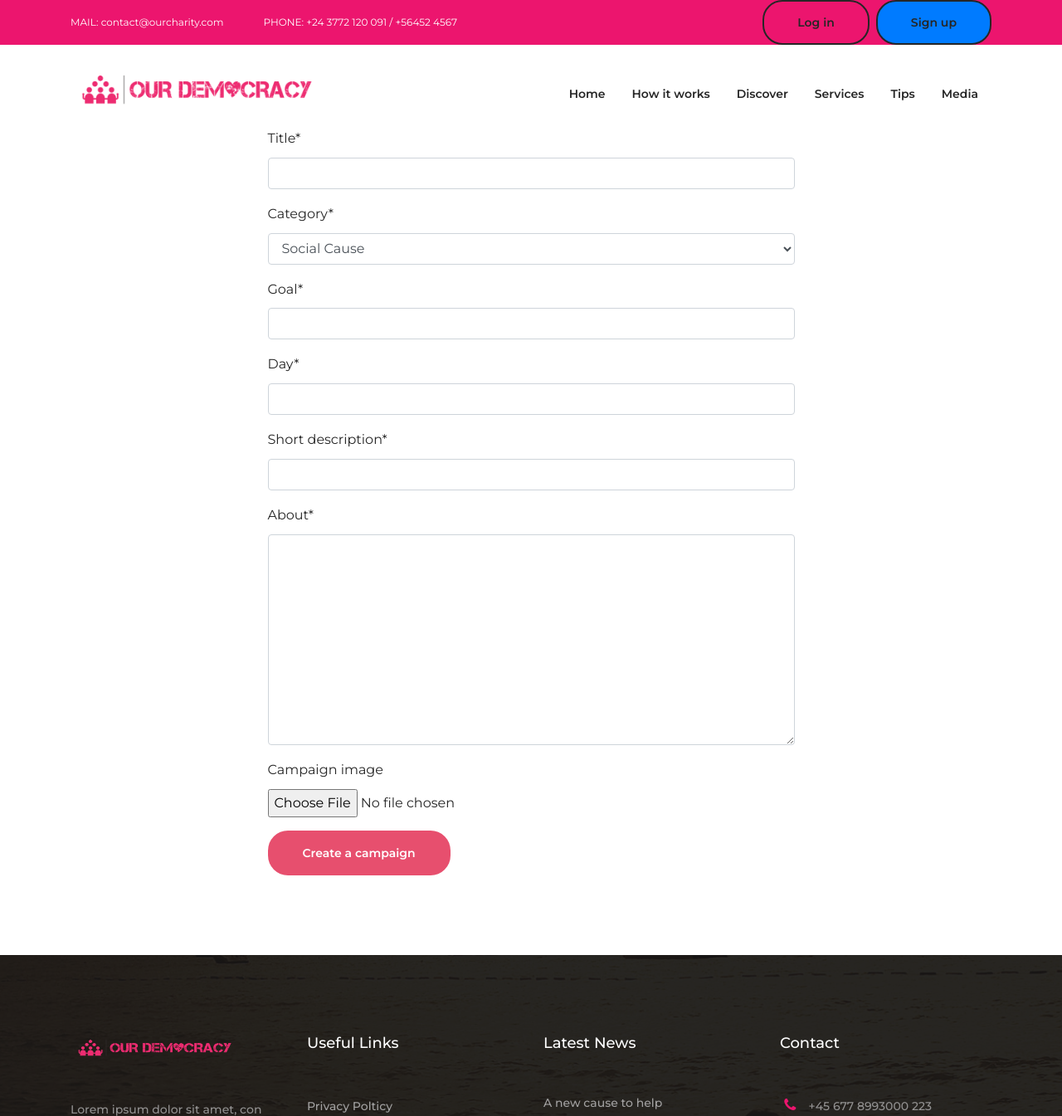
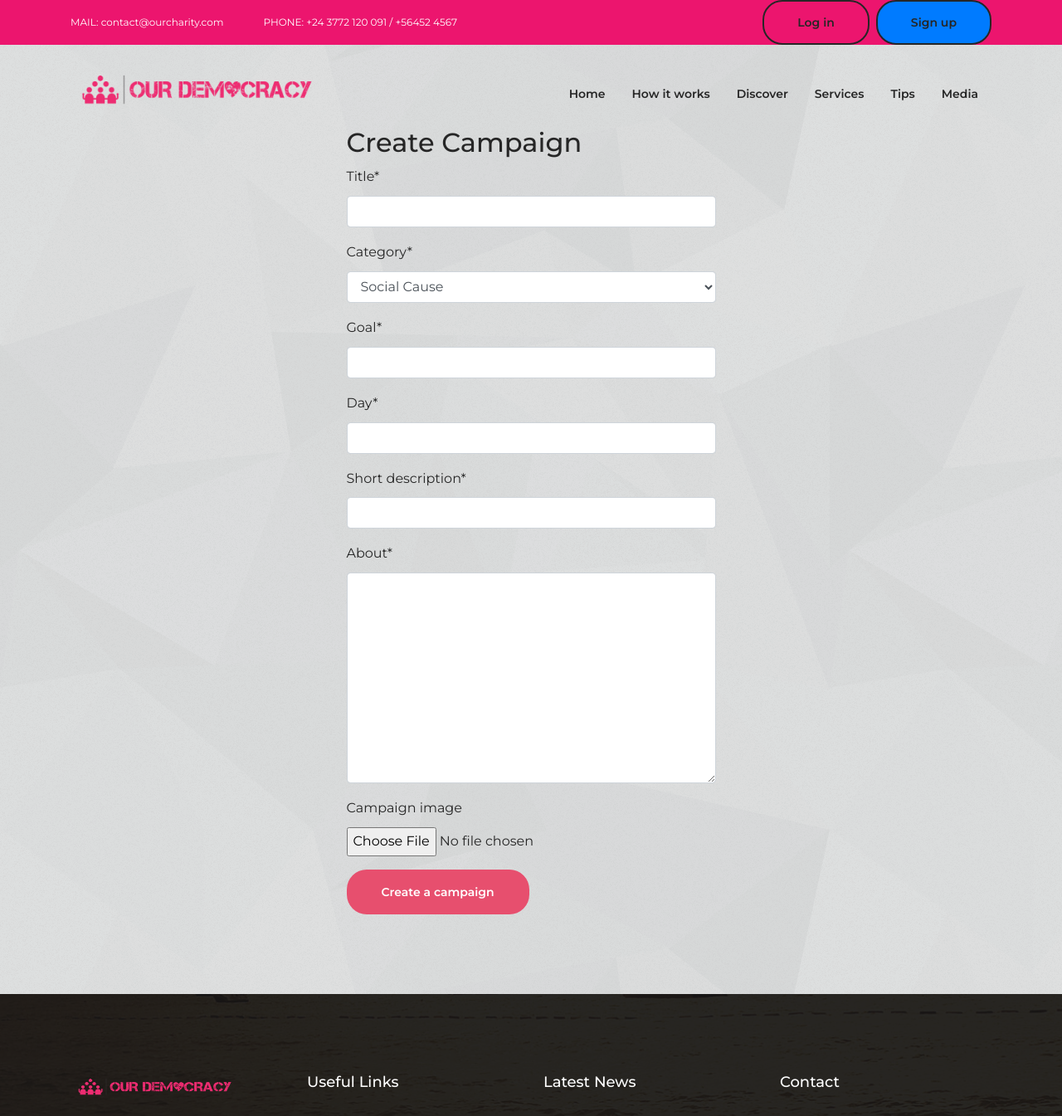
Before and after one commit to our-democracy/Ourdemocracy, a Django app: page /create_campaign/ in a window 1280 px wide. Shown: the top 1345 px of the page at 83% size. Run offline with Django 3.2, Linux system fonts and the light colour scheme; some libraries are stand-ins or nearby versions; some web fonts are replaced.

Commit message:
create_campaign form beautify

```diff
--- a/newproject/templates/create_campaign.html
+++ b/newproject/templates/create_campaign.html
@@ -1,13 +1,21 @@
 {% extends 'base.html' %}
+{% load static %}
+
 {% load crispy_forms_tags %}
 
+{% block stylesheet %}
+  <link rel="stylesheet" href="{% static 'css/accounts.css' %}">
+{% endblock %}
+
 {% block title %}Start a New Topic{% endblock %}
+
 
 {% block content %}
 <div class="contact-page-wrap">
         <div class="container">
+
             <div class="row  justify-content-center">
-            <div class="col-12 col-lg-7">
+            <div class="col-12 col-lg-5">
                     {% comment %} <form class="contact-form">
                     <h2>Start a Fundraiser</h2>
                         <input type="text" placeholder="Title">
@@ -18,6 +26,7 @@
                             <input class="btn gradient-bg" type="submit" value="Create">
                         </span>
                     </form> {% endcomment %}
+                    <h2>Create Campaign</h2>
                     <form method ="post" enctype="multipart/form-data">
                     {% csrf_token %}
                     {{ form|crispy }}
```
